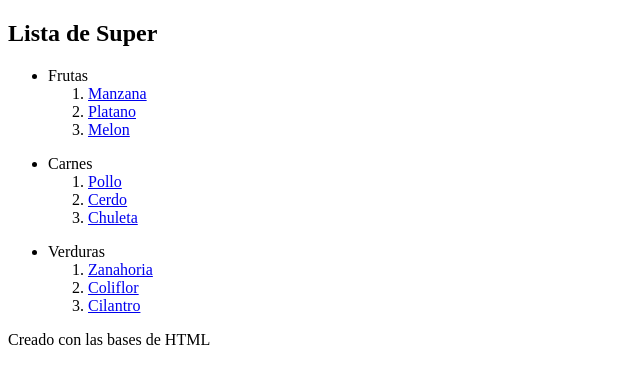
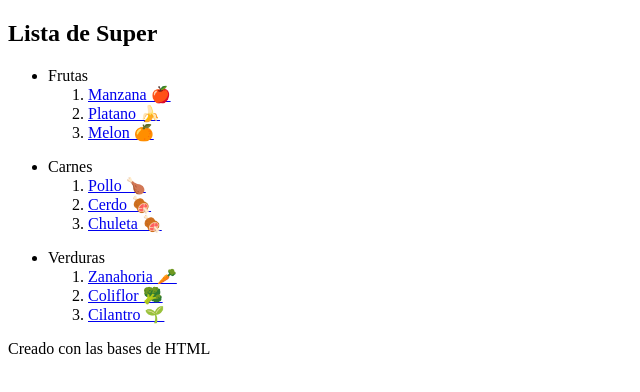
Before and after one commit to abyleyva/cursoDefinitivoHTMLyCSS, a plain HTML site: page index_old.html in a window 1280 px wide. Shown: the whole page, without its empty margins (0-640 px from the left). Drawn offline with Linux system fonts and the light colour scheme.

Commit message:
Retomando HTMl, Lista de super

```diff
--- a/index_old.html
+++ b/index_old.html
@@ -20,25 +20,25 @@
                 <ul>
                     <li>Frutas</li>
                     <ol>
-                        <li><a href="https://www.kiwilimon.com/receta/guarniciones/pure-de-manzana" target="_blank">Manzana</a></li>
-                        <li><a href="https://www.kiwilimon.com/receta/postres/postres-con-frutas/banderillas-de-platano" target="_blank">Platano</a></li>
-                        <li><a href="https://www.kiwilimon.com/receta/bebidas/agua-fresca-de-horchata-con-melon" target="_blank">Melon</a></li>
+                        <li><a href="https://www.kiwilimon.com/receta/guarniciones/pure-de-manzana" target="_blank">Manzana &#127822</a></li>
+                        <li><a href="https://www.kiwilimon.com/receta/postres/postres-con-frutas/banderillas-de-platano" target="_blank">Platano &#127820</a></li>
+                        <li><a href="https://www.kiwilimon.com/receta/bebidas/agua-fresca-de-horchata-con-melon" target="_blank">Melon &#127818</a></li>
                      </ol>
                 </ul>
                 <ul>
                     <li>Carnes</li>
                     <ol>
-                        <li><a href="https://www.kiwilimon.com/receta/carnes-y-aves/pollo-relleno-en-salsa-chipotle-y-nuez" target="_blank">Pollo</a></li>
-                        <li><a href="https://www.kiwilimon.com/receta/carnes-y-aves/carne-de-cerdo-en-salsa-verde-con-papas" target="_blank">Cerdo</a></li>
-                        <li><a href="https://www.kiwilimon.com/receta/carnes-y-aves/chuletas-de-cerdo-con-manzanas-caramelizadas" target="_blank">Chuleta</a></li>
+                        <li><a href="https://www.kiwilimon.com/receta/carnes-y-aves/pollo-relleno-en-salsa-chipotle-y-nuez" target="_blank">Pollo &#127831</a></li>
+                        <li><a href="https://www.kiwilimon.com/receta/carnes-y-aves/carne-de-cerdo-en-salsa-verde-con-papas" target="_blank">Cerdo &#127830</a></li>
+                        <li><a href="https://www.kiwilimon.com/receta/carnes-y-aves/chuletas-de-cerdo-con-manzanas-caramelizadas" target="_blank">Chuleta &#127830</a></li>
                      </ol>
                 </ul>
                 <ul>
                     <li>Verduras</li>
                     <ol>
-                        <li><a href="https://www.kiwilimon.com/receta/guarniciones-de-exito/zanahorias-con-tocino-glaseadas" target="_blank">Zanahoria</a></li>
-                        <li><a href="https://www.kiwilimon.com/receta/guarniciones/verduras/coliflor/rico-ceviche-de-coliflor" target="_blank">Coliflor</a></li>
-                        <li><a href="https://www.kiwilimon.com/receta/guarniciones/frijoles/frijoles-refritos-con-cilantro" target="_blank">Cilantro</a></li>
+                        <li><a href="https://www.kiwilimon.com/receta/guarniciones-de-exito/zanahorias-con-tocino-glaseadas" target="_blank">Zanahoria &#129365</a></li>
+                        <li><a href="https://www.kiwilimon.com/receta/guarniciones/verduras/coliflor/rico-ceviche-de-coliflor" target="_blank">Coliflor &#129382</a></li>
+                        <li><a href="https://www.kiwilimon.com/receta/guarniciones/frijoles/frijoles-refritos-con-cilantro" target="_blank">Cilantro &#127793</a></li>
                      </ol>
                 </ul>
             </section>
```
Also changed, not shown: index.html (+32 -1 lines).
